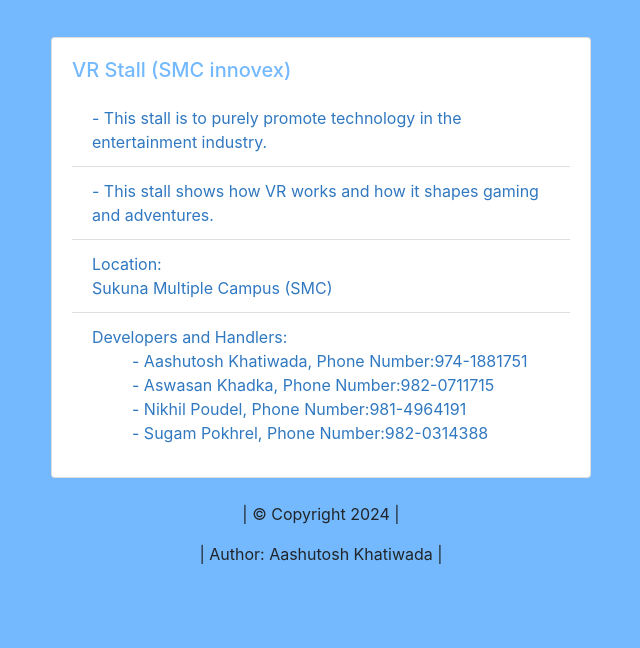
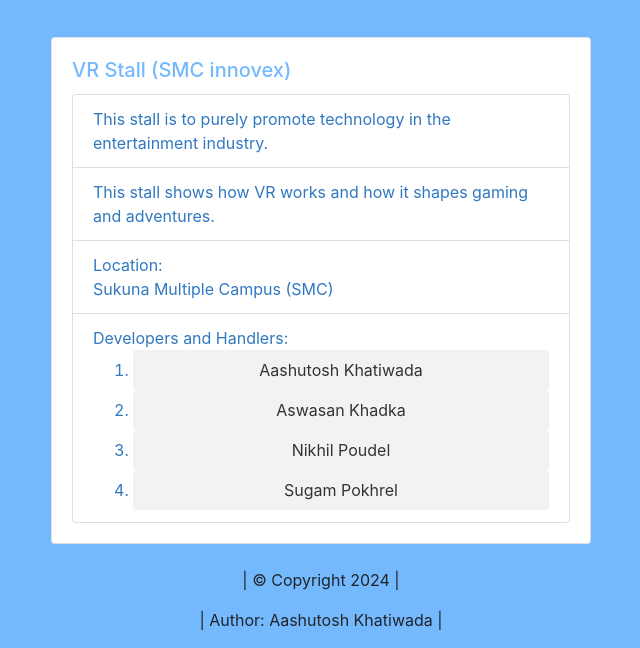
Before and after one commit to aaaashutosh/vrdetails, a plain HTML site: page index.html in a window 1280 px wide. Shown: the part 155-803 px from the top of the page, without its empty margins (319-959 px from the left). Drawn offline with nearby package versions, Linux system fonts and the light colour scheme.

Commit message:
Update index.html

```diff
--- a/index.html
+++ b/index.html
@@ -3,8 +3,9 @@
 <head>
   <meta charset="UTF-8">
   <meta name="viewport" content="width=device-width, initial-scale=1.0">
-  <title>Detail of our VR stall:</title>
+  <title>Detail of our VR stall</title>
   <link href="https://stackpath.bootstrapcdn.com/bootstrap/4.5.2/css/bootstrap.min.css" rel="stylesheet">
+  <link rel="stylesheet" href="style.css">
   <style>
     body {
       background-color: #74b9fe;
@@ -28,6 +29,29 @@
     .details-card {
       margin-top: 50px;
     }
+    .button-group {
+      display: flex;
+      flex-wrap: wrap;
+      gap: 0.5rem;
+      margin-bottom: 1rem;
+    }
+
+    .button-34 {
+      background-color: #f2f2f2;
+      border: none;
+      border-radius: 0.25rem;
+      color: #333;
+      font-size: 1rem;
+      padding: 0.5rem 1rem;
+      text-align: center;
+      text-decoration: none;
+      display: block;
+      width: 100%;
+    }
+
+    .button-34:hover {
+      background-color: #ddd;
+    }
   </style>
 </head>
 <body>
@@ -43,15 +67,19 @@
             <h5 class="card-title" style="color: #74b9fe;">VR Stall (SMC innovex)</h5>
             <div>
             <ul class="list-group list-group-flush" style="color: #3078c0;">
-              <li class="list-group-item"> - This stall is to purely promote technology in  the entertainment industry.</li>
-              <li class="list-group-item"> - This stall shows how VR works and how it shapes gaming and adventures.</li>
-              <li class="list-group-item">Location: <br> Sukuna Multiple Campus (SMC)</li>
-              <li class="list-group-item">Developers and Handlers:
-              <ol>- Aashutosh Khatiwada, Phone Number:974-1881751</ol>
-              <ol>- Aswasan Khadka, Phone Number:982-0711715 </ol>
-              <ol>- Nikhil Poudel, Phone Number:981-4964191</ol>
-              <ol>- Sugam Pokhrel, Phone Number:982-0314388</ol>
-             </li>
+              <ul class="list-group">
+                <li class="list-group-item"> This stall is to purely promote technology in the entertainment industry.</li>
+                <li class="list-group-item"> This stall shows how VR works and how it shapes gaming and adventures.</li>
+                <li class="list-group-item">Location: <br> Sukuna Multiple Campus (SMC)</li>
+                <li class="list-group-item">Developers and Handlers:
+                    <ol>
+                        <li><a class="button-34" role="button" href="https://aashutoshkhatiwada.com.np/">Aashutosh Khatiwada</a>
+                        <li><a class="button-34" role="button" href="https://aswasankhadka.com.np/">Aswasan Khadka</a>
+                        <li><a class="button-34" role="button" href="https://nikhilpoudel.com.np/">Nikhil Poudel</a>
+                        <li><a class="button-34" role="button" href="https://sugampokhrel.com.np/">Sugam Pokhrel</a>
+                    </ol>
+                </li>
+            </ul>
             </ul>
           </div>
         </div>
```
